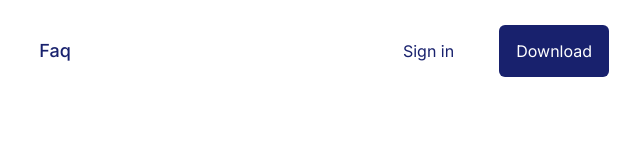
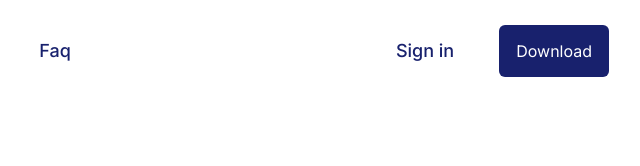
Before and after one commit to rodionD-stack/Blackwall, a plain HTML site: page index.html in a window 1536 px wide. Shown: the top 166 px of the page, 779-1419 px from the left. Drawn offline with Linux system fonts and the light colour scheme.

Commit message:
add new change

```diff
--- a/index.html
+++ b/index.html
@@ -125,7 +125,7 @@
                 </div>
             </div>
             <div class="navig__right desc">
-                <div class="right__sign">Sign in</div>
+                <a class="right__sign" href="#">Sign in</a>
                 <a class="right__download" href="#">Download</a>
             </div>
         </nav>
--- a/style.css
+++ b/style.css
@@ -202,6 +202,13 @@ a {
     gap: 45px;
   }
 
+  .right__sign {
+    font-weight: 500;
+    font-size: 18px;
+    line-height: 20px;
+    color: #18216d;
+  }
+
   .right__download {
     background: #18216d;
     border-radius: 6px;
```
